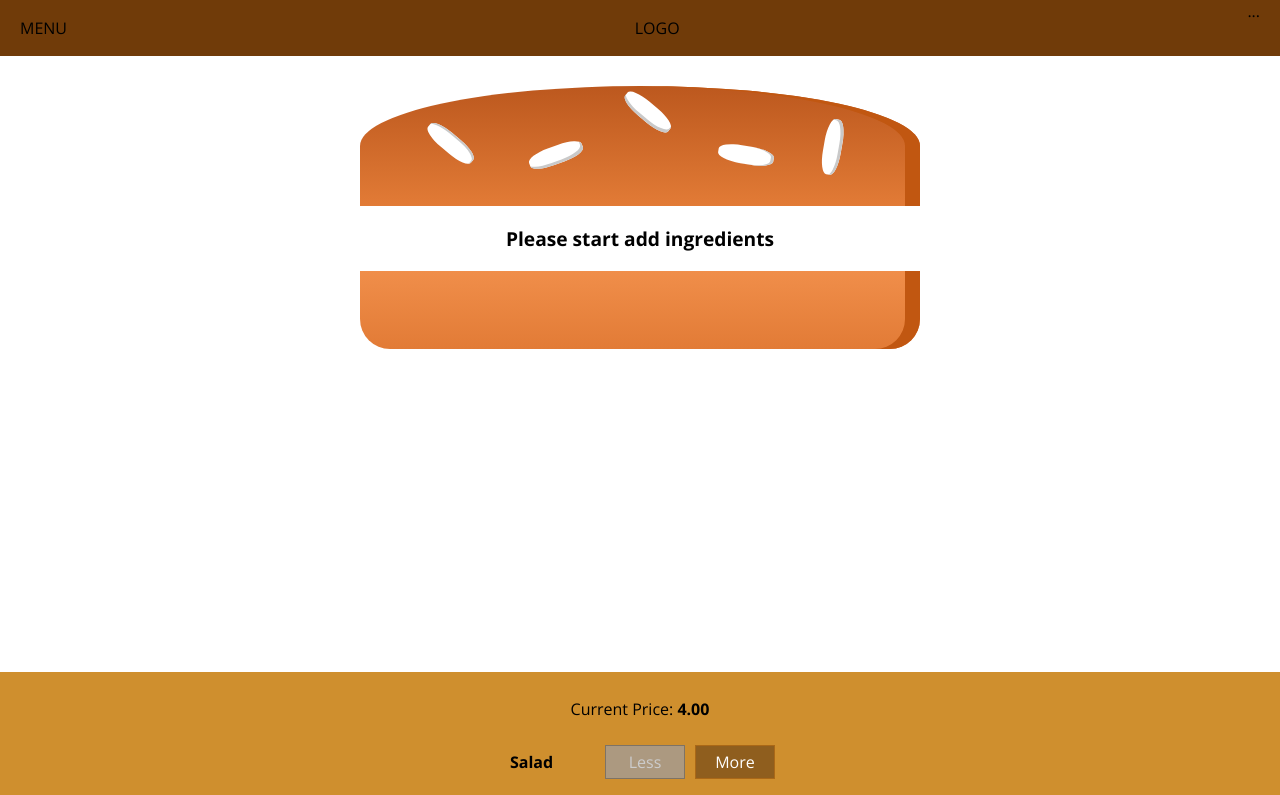
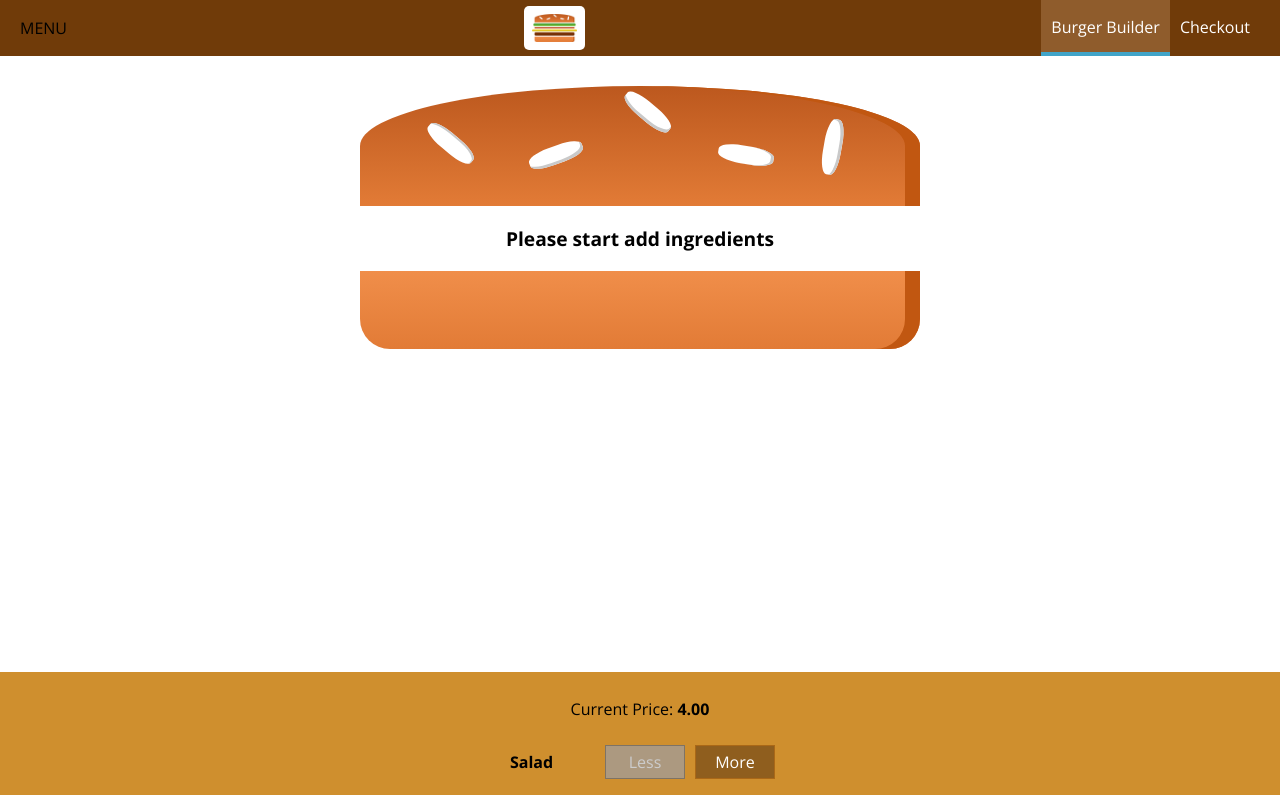
Before and after one commit to mfrandes/burger-builder-course-project-app, a React app: page / in a window 1280 px wide. Shown: the top 795 px of the page. Built offline with nearby package versions, Linux system fonts and the light colour scheme.

Commit message:
Creating toolbar and add navigation items

```diff
--- /dev/null
+++ b/src/components/Logo/Logo.css
@@ -0,0 +1,11 @@
+.Logo {
+    background-color: white;
+    padding: 8px;
+    height: 80%;
+    box-sizing: border-box;
+    border-radius: 5px;
+}
+
+.Logo img {
+    height: 100%;
+}
--- /dev/null
+++ b/src/components/Logo/Logo.js
@@ -0,0 +1,12 @@
+import React from 'react';
+
+import burgerLogo from '../../assets/burger-logo.png';
+import classes from './Logo.css';
+
+const logo = (props) => (
+    <div className={classes.Logo}>
+        <img src={burgerLogo} alr="My Burger" />
+    </div>
+);
+
+export default logo;
--- /dev/null
+++ b/src/components/Navigation/NavigationItems/NavigationItem/NavigationItem.css
@@ -0,0 +1,25 @@
+.NavigationItem {
+    margin: 0;
+    box-sizing: border-box;
+    display: flex;
+    height: 100%;
+    align-items: center;
+}
+
+.NavigationItem a {
+    color: white;
+    text-decoration: none;
+    height: 100%;
+    padding: 16px 10px;
+    border-bottom: 4px solid transparent;
+    box-sizing: border-box;
+    display: block;
+}
+
+.NavigationItem a:hover,
+.NavigationItem a:active,
+.NavigationItem a.active{
+    background-color: #8f5c2c;
+    border-bottom: 4px solid #40a4c8;
+    color: white;
+}
--- /dev/null
+++ b/src/components/Navigation/NavigationItems/NavigationItem/NavigationItem.js
@@ -0,0 +1,15 @@
+import React from 'react';
+
+import classes from './NavigationItem.css';
+
+const navigationItem = (props) => (
+    <li
+        className={classes.NavigationItem}>
+        <a
+            href={props.link}
+            className={props.active ? classes.active : null}
+        >{props.children}</a>
+    </li>
+);
+
+export default navigationItem;
--- /dev/null
+++ b/src/components/Navigation/NavigationItems/NavigationItems.css
@@ -0,0 +1,8 @@
+.NafigationItems {
+  margin: 0;
+  padding: 0;
+  list-style: none;
+  display: flex;
+  align-items: center;
+  height: 100%;
+}
--- /dev/null
+++ b/src/components/Navigation/NavigationItems/NavigationItems.js
@@ -0,0 +1,13 @@
+import React from 'react';
+
+import classes from './NavigationItems.css';
+import NavigationItem from './NavigationItem/NavigationItem';
+
+const navigationItems = (props) => (
+    <ul className={classes.NafigationItems}>
+        <NavigationItem link="/" active>Burger Builder</NavigationItem>
+        <NavigationItem link="/">Checkout</NavigationItem>
+    </ul>
+);
+
+export default navigationItems;
--- a/src/components/Navigation/Toolbar/Toolbar.js
+++ b/src/components/Navigation/Toolbar/Toolbar.js
@@ -1,13 +1,16 @@
 import React from 'react';
 
 import classes from './Toolbar.css'
+import Logo from '../../Logo/Logo';
+import NavigationItems from '../NavigationItems/NavigationItems';
+
 
 const toolbar = (props) => (
     <header className={classes.Toolbar}>
         <div>MENU</div>
-        <div>LOGO</div>
+        <Logo />
         <nav>
-            ...
+            <NavigationItems />
         </nav>
     </header>
 );
```
Also changed, not shown: src/assets/burger-logo.png (added).
